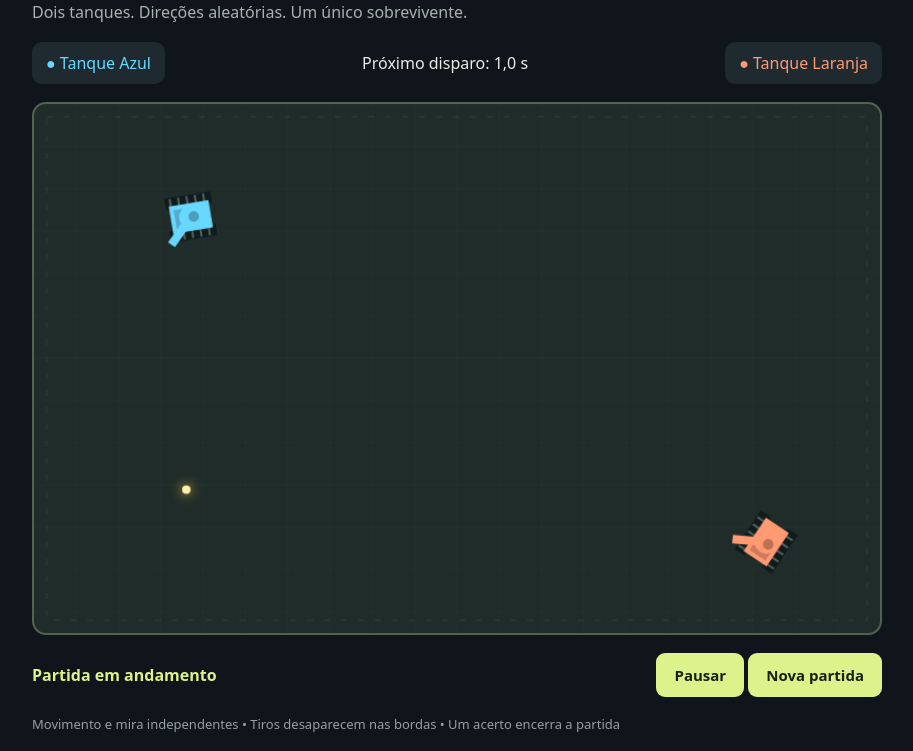
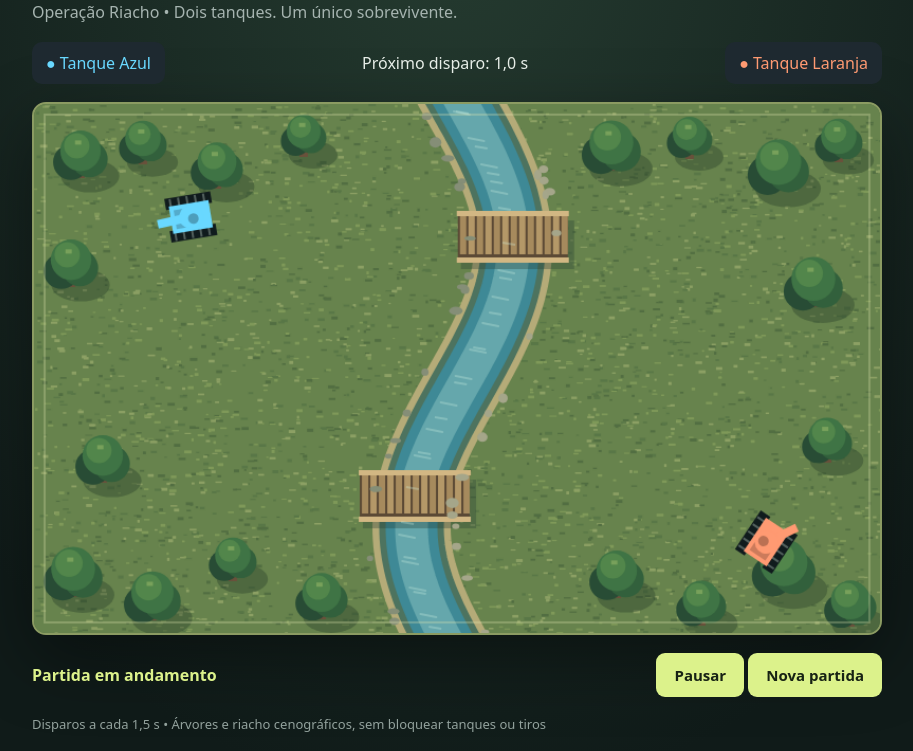
Before and after one commit to 4L3xSGS/FunDrivenDev, a plain HTML site: page jogos/duelo-de-tanques/index.html in a window 1280 px wide. Shown: the part 91-842 px from the top of the page, without its empty margins (183-1096 px from the left). Drawn offline with Linux system fonts and the light colour scheme.

Commit message:
feat(tanques): adiciona cenário com árvores e riacho e disparos a cada 1,5 s

```diff
--- a/jogos/duelo-de-tanques/index.html
+++ b/jogos/duelo-de-tanques/index.html
@@ -4,18 +4,18 @@
 <meta name="viewport" content="width=device-width,initial-scale=1">
 <title>Duelo de Tanques</title>
 <style>
-*{box-sizing:border-box}body{margin:0;background:#10151b;color:#e7eee8;font-family:system-ui;display:grid;place-items:center;min-height:100svh;padding:18px}main{width:min(850px,100%)}h1{margin:0;font-size:clamp(26px,5vw,42px)}p{color:#a6b4b0;line-height:1.5}.bar{display:flex;justify-content:space-between;gap:12px;flex-wrap:wrap;align-items:center;margin:18px 0}.badge{padding:10px 14px;background:#1e2930;border-radius:10px}canvas{display:block;width:100%;background:#202c29;border:2px solid #53624e;border-radius:14px}button{border:0;border-radius:9px;background:#dcf28b;color:#172214;padding:12px 18px;font:700 15px system-ui;cursor:pointer}button:hover{filter:brightness(1.1)}#status{font-weight:700;color:#dcf28b}footer{font-size:13px;color:#93a29d;margin-top:12px}
+*{box-sizing:border-box}body{margin:0;background:radial-gradient(ellipse at top,#253b30,#101b19 75%);color:#e7eee8;font-family:system-ui;display:grid;place-items:center;min-height:100svh;padding:18px}main{width:min(850px,100%)}h1{margin:0;font-size:clamp(26px,5vw,42px)}p{color:#a6b4b0;line-height:1.5}.bar{display:flex;justify-content:space-between;gap:12px;flex-wrap:wrap;align-items:center;margin:18px 0}.badge{padding:10px 14px;background:#1e2930;border-radius:10px}canvas{display:block;width:100%;background:#567344;border:2px solid #8b9b62;box-shadow:0 24px 70px #0006;border-radius:14px}button{border:0;border-radius:9px;background:#dcf28b;color:#172214;padding:12px 18px;font:700 15px system-ui;cursor:pointer}button:focus-visible{outline:3px solid #69d8ff;outline-offset:4px}button:hover{filter:brightness(1.1)}#status{font-weight:700;color:#dcf28b}footer{font-size:13px;color:#93a29d;margin-top:12px}
 </style>
-<main><h1>Duelo de Tanques</h1><p>Dois tanques. Direções aleatórias. Um único sobrevivente.</p>
-<div class="bar"><span class="badge" style="color:#69d8ff">● Tanque Azul</span><span id="clock">Próximo disparo: 3,0 s</span><span class="badge" style="color:#ff9a72">● Tanque Laranja</span></div>
-<canvas id="arena" width="800" height="500" aria-label="Arena automática com dois tanques"></canvas>
+<main><h1>Duelo de Tanques</h1><p>Operação Riacho • Dois tanques. Um único sobrevivente.</p>
+<div class="bar"><span class="badge" style="color:#69d8ff">● Tanque Azul</span><span id="clock">Próximo disparo: 1,5 s</span><span class="badge" style="color:#ff9a72">● Tanque Laranja</span></div>
+<canvas id="arena" width="800" height="500" aria-label="Arena de dois tanques com gramado, árvores e riacho atravessável"></canvas>
 <div class="bar"><span id="status" role="status" aria-live="polite">Partida em andamento</span><div><button id="pause">Pausar</button> <button id="restart">Nova partida</button></div></div>
-<footer>Movimento e mira independentes • Tiros desaparecem nas bordas • Um acerto encerra a partida</footer></main>
+<footer>Disparos a cada 1,5 s • Árvores e riacho cenográficos, sem bloquear tanques ou tiros</footer></main>
 <script>
 const canvas=document.querySelector('canvas'),ctx=canvas.getContext('2d');
 const status=document.querySelector('#status'),clock=document.querySelector('#clock');
 const pause=document.querySelector('#pause');
-const W=800,H=500,R=20,TAU=Math.PI*2;
+const W=800,H=500,R=20,TAU=Math.PI*2,SHOT_INTERVAL=1.5;
 let tanks,bullets,particles,time,nextShot,over,paused,last;
 const randomAngle=()=>Math.random()*TAU;
 function reset(){
@@ -23,7 +23,7 @@ function reset(){
  {x:145,y:250,a:randomAngle(),turret:0,color:'#69d8ff',name:'Azul',turn:0},
  {x:655,y:250,a:randomAngle(),turret:Math.PI,color:'#ff9a72',name:'Laranja',turn:0}
  ];
- bullets=[];particles=[];time=0;nextShot=3;over=false;paused=false;
+ bullets=[];particles=[];time=0;nextShot=SHOT_INTERVAL;over=false;paused=false;
  status.textContent='Partida em andamento';pause.textContent='Pausar';pause.disabled=false;
  last=performance.now();draw();
 }
@@ -53,7 +53,7 @@ function update(dt){
  t.x=Math.max(R,Math.min(W-R,t.x+sign*nx*push));
  t.y=Math.max(R,Math.min(H-R,t.y+sign*ny*push));t.a=randomAngle()});
  }
- while(time>=nextShot){tanks.forEach(fire);nextShot+=3}
+ while(time>=nextShot){tanks.forEach(fire);nextShot+=SHOT_INTERVAL}
  let earliest=Infinity,losers=new Set();
  bullets.forEach(b=>{
  const fraction=hitFraction(b,dt,tanks[1-b.owner]);
@@ -86,11 +86,64 @@ function tank(t){
  ctx.beginPath();ctx.arc(0,0,11,0,TAU);ctx.fill();
  ctx.fillStyle='#0004';ctx.beginPath();ctx.arc(-2,-2,5,0,TAU);ctx.fill();ctx.restore();
 }
+
+// Cenário original desenhado em Canvas, sem imagens ou dependências externas.
+const terrain=document.createElement('canvas');terrain.width=W;terrain.height=H;
+const land=terrain.getContext('2d');
+let seed=7419;
+function sceneryRandom(){seed=(seed*1664525+1013904223)>>>0;return seed/4294967296}
+function streamX(y){return 405+48*Math.sin(y/85)}
+function riverPath(c){
+ c.beginPath();c.moveTo(streamX(-30),-30);
+ for(let y=-20;y<=H+30;y+=5)c.lineTo(streamX(y),y);
+}
+function tree(x,y,size){
+ land.fillStyle='#172f2250';land.beginPath();land.ellipse(x+9,y+13,size*1.15,size*.65,0,0,TAU);land.fill();
+ land.fillStyle='#69513b';land.fillRect(x-4,y-4,8,19);
+ const crowns=[[-size*.38,0,size*.7,'#284c35'],[size*.35,-3,size*.72,'#32603c'],[0,-size*.45,size*.8,'#3f7445'],[-size*.15,-size*.65,size*.5,'#52864b']];
+ for(const [dx,dy,r,color] of crowns){land.fillStyle=color;land.beginPath();land.arc(x+dx,y+dy,r,0,TAU);land.fill()}
+ land.fillStyle='#78a15b';land.fillRect(x-size*.22,y-size*.86,6,4);
+}
+function makeTerrain(){
+ land.fillStyle='#67834d';land.fillRect(0,0,W,H);
+ for(let i=0;i<4200;i++){
+ const x=sceneryRandom()*W,y=sceneryRandom()*H;
+ land.fillStyle=['#7f9959','#597747','#8ca064','#526e42'][i%4];
+ land.fillRect(x,y,2+sceneryRandom()*5,1+sceneryRandom()*2);
+ }
+ land.lineCap='round';riverPath(land);land.strokeStyle='#b5ab78';land.lineWidth=74;land.stroke();
+ riverPath(land);land.strokeStyle='#4d735f';land.lineWidth=61;land.stroke();
+ riverPath(land);land.strokeStyle='#3e8996';land.lineWidth=49;land.stroke();
+ riverPath(land);land.strokeStyle='#65a7ac';land.lineWidth=31;land.stroke();
+ for(let y=7;y<H;y+=25){
+ land.strokeStyle='#b4ded466';land.lineWidth=2;land.beginPath();
+ const x=streamX(y);land.moveTo(x-12,y);land.lineTo(x+3,y+3);land.stroke();
+ }
+ // Duas pontes destacam as margens sem alterar as regras.
+ for(const y of [125,370]){
+ const x=streamX(y);land.fillStyle='#253c3355';land.fillRect(x-49,y-15,107,46);
+ land.fillStyle='#5b4935';land.fillRect(x-52,y-22,104,43);
+ for(let n=0;n<13;n++){land.fillStyle=n%2?'#b49868':'#a68a5d';land.fillRect(x-50+n*8,y-19,6,36)}
+ land.fillStyle='#d2b783';land.fillRect(x-53,y-24,106,5);land.fillRect(x-53,y+20,106,5);
+ }
+ const trees=[[44,55,24],[103,42,21],[173,65,23],[255,35,20],[546,48,26],[620,37,20],[704,67,27],[761,40,21],[35,158,24],[737,177,26],[65,343,24],[750,324,22],[37,451,26],[112,473,25],[188,436,21],[272,472,23],[551,452,24],[631,478,22],[709,446,28],[772,479,23]];
+ trees.sort((a,b)=>a[1]-b[1]).forEach(t=>tree(...t));
+ for(let i=0;i<35;i++){
+ const y=sceneryRandom()*H,x=streamX(y)+(i%2?1:-1)*(36+sceneryRandom()*10);
+ land.fillStyle=i%2?'#a5a68a':'#858e77';land.beginPath();land.ellipse(x,y,3+sceneryRandom()*4,2+sceneryRandom()*3,0,0,TAU);land.fill();
+ }
+ land.strokeStyle='#e4e7b04a';land.lineWidth=2;land.strokeRect(10,10,W-20,H-20);
+}
+makeTerrain();
+
 function draw(){
- ctx.clearRect(0,0,W,H);ctx.strokeStyle='#ffffff06';ctx.lineWidth=1;
- for(let x=0;x<W;x+=40){ctx.beginPath();ctx.moveTo(x,0);ctx.lineTo(x,H);ctx.stroke()}
- for(let y=0;y<H;y+=40){ctx.beginPath();ctx.moveTo(0,y);ctx.lineTo(W,y);ctx.stroke()}
- ctx.strokeStyle='#81937033';ctx.setLineDash([6,10]);ctx.strokeRect(12,12,W-24,H-24);ctx.setLineDash([]);
+ ctx.clearRect(0,0,W,H);ctx.drawImage(terrain,0,0);
+ // Reflexos seguem o tempo de simulação e param durante a pausa.
+ ctx.strokeStyle='#d7f8e64a';ctx.lineWidth=2;
+ for(let n=0;n<17;n++){
+ const y=((n*33+time*15)%(H+20))-10,x=streamX(y);
+ ctx.beginPath();ctx.moveTo(x-10,y);ctx.lineTo(x+2,y+2);ctx.stroke();
+ }
  tanks.forEach(tank);
  bullets.forEach(b=>{ctx.fillStyle='#fff0ac';ctx.shadowColor='#ffcc55';ctx.shadowBlur=12;
  ctx.beginPath();ctx.arc(b.x,b.y,4,0,TAU);ctx.fill();ctx.shadowBlur=0});
```
Also changed, not shown: index.html (+1 -1 lines), 2 other files.
